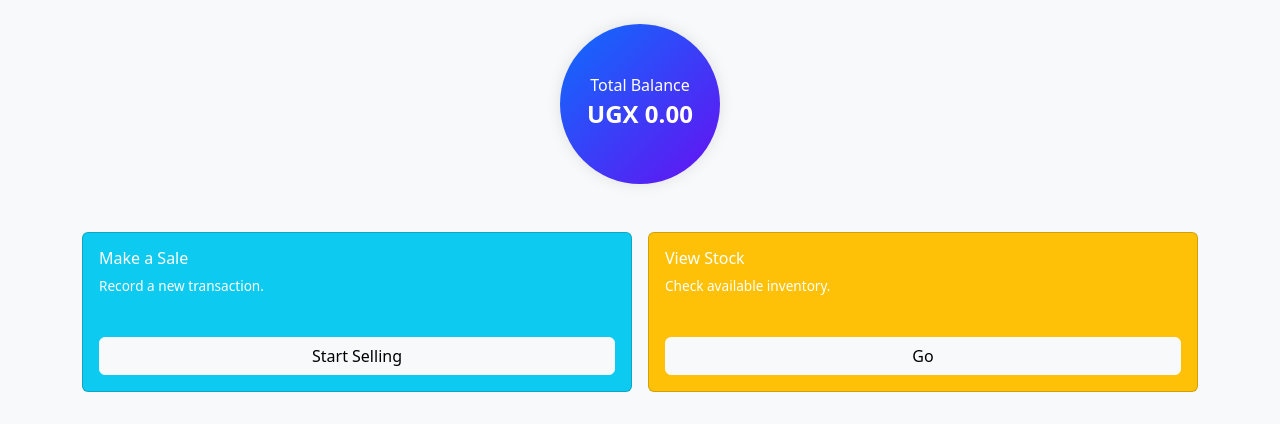
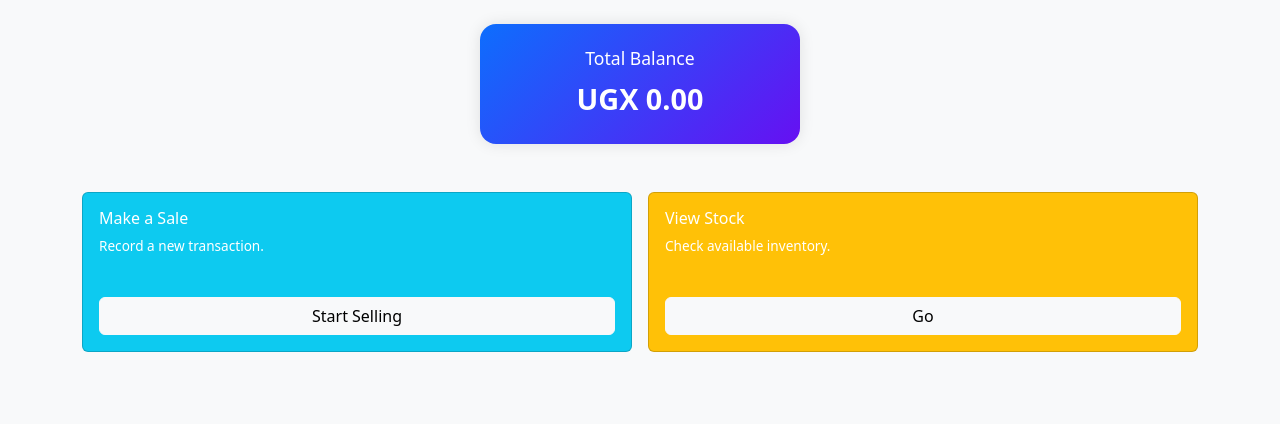
Before and after one commit to sejjtechnologies/shop_system, a Flask app: page /sales/dashboard in a window 1280 px wide. Shown: the part 56-480 px from the top of the page. Run offline with Flask 3, Linux system fonts and the light colour scheme; the visitor is signed in with stand-in values (Sample User, id 1); data that the repository does not hold is empty.

Commit message:
Redesign balance display as rounded rectangle with gradient for Sales Clerk dashboard

```diff
--- a/templates/Sales_Clerk/dashboard.html
+++ b/templates/Sales_Clerk/dashboard.html
@@ -25,26 +25,23 @@
     .navbar-brand {
       font-size: 1.25rem;
     }
-    .balance-circle {
-      width: 160px;
-      height: 160px;
-      border-radius: 50%;
+    .balance-card {
+      max-width: 320px;
+      margin: auto;
+      padding: 1.5rem;
+      border-radius: 1rem;
       background: linear-gradient(135deg, #0d6efd, #6610f2);
       color: white;
-      display: flex;
-      flex-direction: column;
-      justify-content: center;
-      align-items: center;
-      margin: auto;
       box-shadow: 0 0 15px rgba(0,0,0,0.1);
+      text-align: center;
     }
-    .balance-circle h4 {
-      margin: 0;
-      font-size: 1rem;
+    .balance-card h4 {
+      margin-bottom: 0.5rem;
+      font-size: 1.1rem;
       font-weight: 500;
     }
-    .balance-circle .amount {
-      font-size: 1.5rem;
+    .balance-card .amount {
+      font-size: 1.8rem;
       font-weight: bold;
     }
     .card-body {
@@ -98,7 +95,7 @@
   <div class="container mt-4">
     <!-- Balance Display -->
     <div class="text-center mb-5">
-      <div class="balance-circle">
+      <div class="balance-card">
         <h4>Total Balance</h4>
         <div class="amount">UGX {{ "%.2f"|format(total_income) }}</div>
       </div>
```
